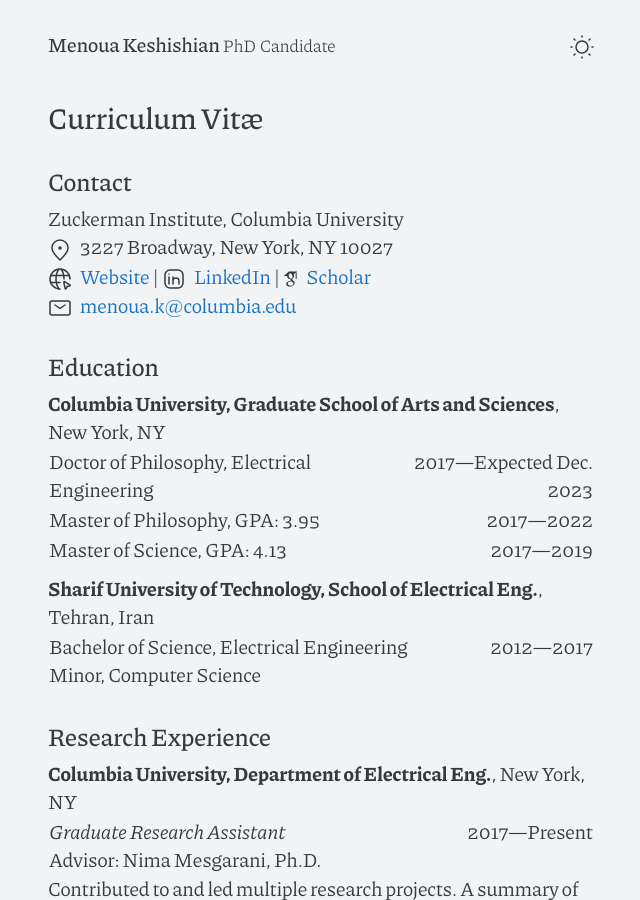
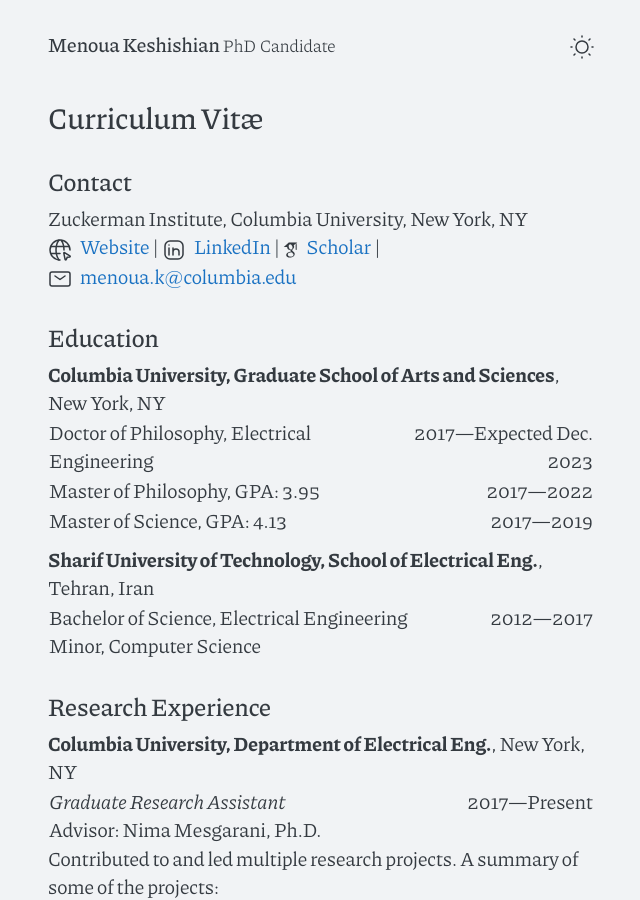
Before and after one commit to menoua/menoua.github.io, a Jekyll site: the page built from cv.md, in a window 1280 px wide and 900 px high. Shown: the whole window, without its empty margins (319-959 px from the left). Built offline with Jekyll 4.4.1, drawn with Linux system fonts in a browser that asks for light colours.

Commit message:
Fix CV format for print

```diff
--- a/_includes/contact.html
+++ b/_includes/contact.html
@@ -1,15 +1,25 @@
 <div class="contact">
   <h2>Contact</h2>
   <ul>
-    <li>Zuckerman Institute, Columbia University</li>
-    <li><span class="li-icon">{% include svg/pin-alt.svg %}</span><span>3227 Broadway, New York, NY 10027</span></li>
     <li>
+      Zuckerman Institute, Columbia University, New York, NY
+    </li>
+    <li>
+      <span style="display: inline-block">
       <span class="li-icon">{% include svg/internet.svg %}</span><a href="https://menoua.github.io">Website</a>
+      </span>
       |
+      <span style="display: inline-block">
       <span class="li-icon">{% include svg/linkedin.svg %}</span><a href="https://linkedin.com/in/menoua">LinkedIn</a>
+      </span>
       |
+      <span style="display: inline-block">
       <span class="li-icon">{% include svg/google-scholar-alt.svg %}</span><a href="https://scholar.google.com/citations?user=oRDR7NYAAAAJ&hl=en&oi=ao">Scholar</a>
+      </span>
+      |
+      <span style="display: inline-block">
+      <span class="li-icon">{% include svg/mail.svg %}</span><a href="mailto:menoua.k@columbia.edu">menoua.k@columbia.edu</a>
+      </span>
     </li>
-    <li><span class="li-icon">{% include svg/mail.svg %}</span><a href="mailto:menoua.k@columbia.edu">menoua.k@columbia.edu</a></li>
   </ul>
 </div>
--- a/cv.md
+++ b/cv.md
@@ -125,10 +125,10 @@ Tehran, Iran
 
 ## Skills
 
-##### Programming languages (years experience)
+__Programming languages (years experience)__<br/>
 Python (10), Rust (2), MATLAB (10), Java (5), C++ (5).
 
-##### ML frameworks
+__ML frameworks__<br/>
 PyTorch, TensorFlow, HuggingFace Transformers, scikit-learn.
 
 ## Teaching Experience
```
